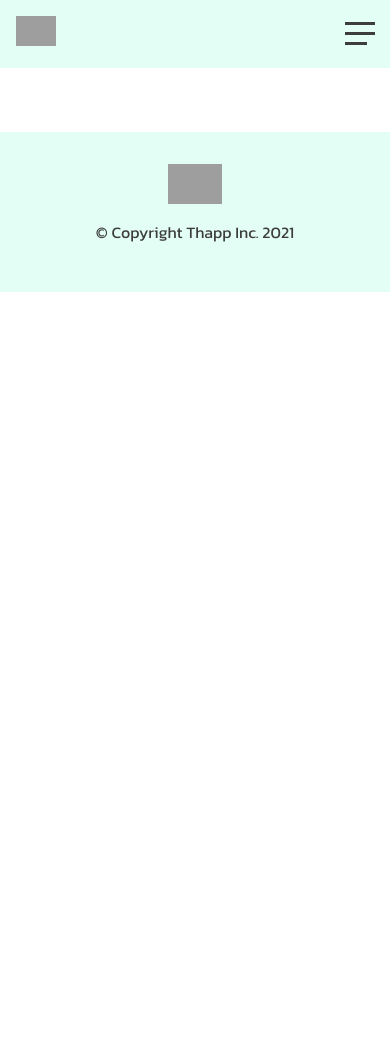
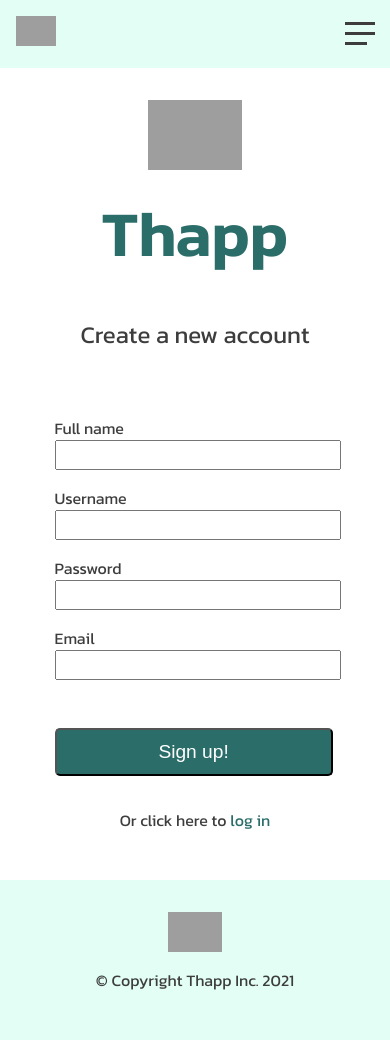
Before and after one commit to Niclas-Gustafsson/u04-todo-app-Niclas-Gustafsson, a PHP site: page /signup.php in a window 390 px wide. Before the commit the page ends 292 px from the top, so only its background shows below. Run offline with PHP 8.4, Linux system fonts and the light colour scheme; grey boxes are pictures that could not be loaded.

Commit message:
Add HTML and styles for login/signup page incl. responsive

```diff
--- a/app/public/css/main.css
+++ b/app/public/css/main.css
@@ -87,11 +87,6 @@ body {
   width: 30px;
   -webkit-transform: rotate(-45deg) translate(4px, -10px);
           transform: rotate(-45deg) translate(4px, -10px);
-}
-
-.nav .nav-right {
-  -webkit-transition: 1s;
-  transition: 1s;
 }
 
 .nav .nav-right .nav-items {
@@ -232,6 +227,46 @@ main .container .main-dashboard .login-direct a {
   color: #2A6D69;
 }
 
+.signup-main {
+  color: #3D3D3D;
+}
+
+.signup-main .container .signup-heading {
+  font-size: 4rem;
+  margin: 1rem 0 1rem 0;
+  color: #2A6D69;
+  font-weight: 600;
+}
+
+.signup-main .container .signup-sub-heading {
+  text-align: center;
+  margin-bottom: 4rem;
+  font-weight: 400;
+}
+
+.signup-main .container .signup-form {
+  width: 90%;
+}
+
+.signup-main .container .signup-form input {
+  width: 278px;
+  height: 1.5rem;
+  margin-bottom: 1rem;
+}
+
+.signup-main .container .signup-form input[type="submit"] {
+  height: 3rem;
+  margin-top: 2rem;
+  color: #ffffff;
+  background-color: #2A6D69;
+  border-radius: 5px;
+  font-size: 1.2rem;
+}
+
+.signup-main .container .signup-form input[type="submit"]:hover {
+  cursor: pointer;
+}
+
 @media screen and (min-width: 1024px) {
   body {
     width: 100vw;
@@ -339,10 +374,20 @@ main .container .main-dashboard .login-direct a {
     display: none;
   }
   body main .container .main-dashboard .cta {
+    margin: 1.5rem 0 0.5rem 0;
     padding: 1rem 5rem;
   }
   body footer {
     display: none;
   }
 }
+
+@media screen and (min-width: 1024px) {
+  .signup-main .container .main-dashboard .signup-sub-heading {
+    margin-bottom: 1rem;
+  }
+  .signup-main .container .main-dashboard .signup-form {
+    width: 300px;
+  }
+}
 /*# sourceMappingURL=main.css.map */
--- a/app/public/index.php
+++ b/app/public/index.php
@@ -37,7 +37,7 @@
                 </div>
             </nav>
             <section class="main-dashboard">
-                <img src="../sass/dist/images/thapp-logo.svg" alt="Thapp logo">
+                <img id="index-dash-img" src="../sass/dist/images/thapp-logo.svg" alt="Thapp logo">
                 <h1 class="heading">Thapp</h1>
                 <h2 class="sub-heading">Thapp is a simplified note-taking app to get your days running smoothly.</h2>
 
--- a/app/public/signup.php
+++ b/app/public/signup.php
@@ -34,7 +34,21 @@
                 </div>
             </nav>
             <section class="main-dashboard">
-
+            <img class="dashboard-img" src="../sass/dist/images/thapp-logo.svg" alt="Thapp logo">
+                <h1 class="signup-heading">Thapp</h1>
+                <h2 class="signup-sub-heading">Create a new account</h2>
+                <form action="" class="signup-form">
+                    <label for="fullName">Full name</label>
+                    <input id="fullName" name="fullName" type="text">
+                    <label for="username">Username</label>
+                    <input id="username" name="username" type="text">
+                    <label for="password">Password</label>
+                    <input id="password" name="password" type="text">
+                    <label for="email">Email</label>
+                    <input id="email" name="email" type="text">
+                    <input id="signup-btn" type="submit" name="submit" value="Sign up!">
+                </form>
+                <p class="login-direct">Or click here to <a href="login.php">log in</a></p>
             </section>
         </section>
     </main>
--- a/app/sass/layout/_nav.scss
+++ b/app/sass/layout/_nav.scss
@@ -73,7 +73,7 @@
     .nav-right {
         // width: 36px; //Not needed?
         // @include transition-ease;
-        transition: 1s;
+        // @include transition-ease;
     .nav-items {
         display: flex;
         flex-direction: column;
--- a/app/sass/layout/_responsive.scss
+++ b/app/sass/layout/_responsive.scss
@@ -9,10 +9,9 @@
             justify-content: center;
             align-items: center;
             width: 100vw;
-        height: 100vh;
+            height: 100vh;
 
             .container {
-                // position: absolute;
                 box-sizing: border-box;
                 display: flex;
                 flex-direction: row;
@@ -34,7 +33,6 @@
                         display: flex;
                         justify-content: center;
                         align-self: center;
-                        // height: 100%;
 
                         .logo {
                             margin: 0 auto;
@@ -80,6 +78,7 @@
                     }
 
                     .cta {
+                        margin: 1.5rem 0 0.5rem 0;
                         padding: 1rem 5rem;
                     }
                 }
--- a/app/sass/main.scss
+++ b/app/sass/main.scss
@@ -9,6 +9,9 @@
 //Pages
 @import './pages/index';
 @import './pages/signup';
+@import './pages/login';
 //Layout - responsive
 
 @import './layout/responsive';
+@import './layout/signup-responsive';
+@import './layout/login-responsive';
```
Also changed, not shown: app/public/login.php (+11 -1 lines), app/sass/abstracts/_mixins.scss (+13 -0 lines), app/sass/layout/_signup-responsive.scss (added, +16 -0 lines), app/sass/pages/_signup.scss (+35 -0 lines), app/public/css/main.min.css, app/sass/layout/_login-responsive.scss (added), app/sass/pages/_login.scss (added), 2 other files.
